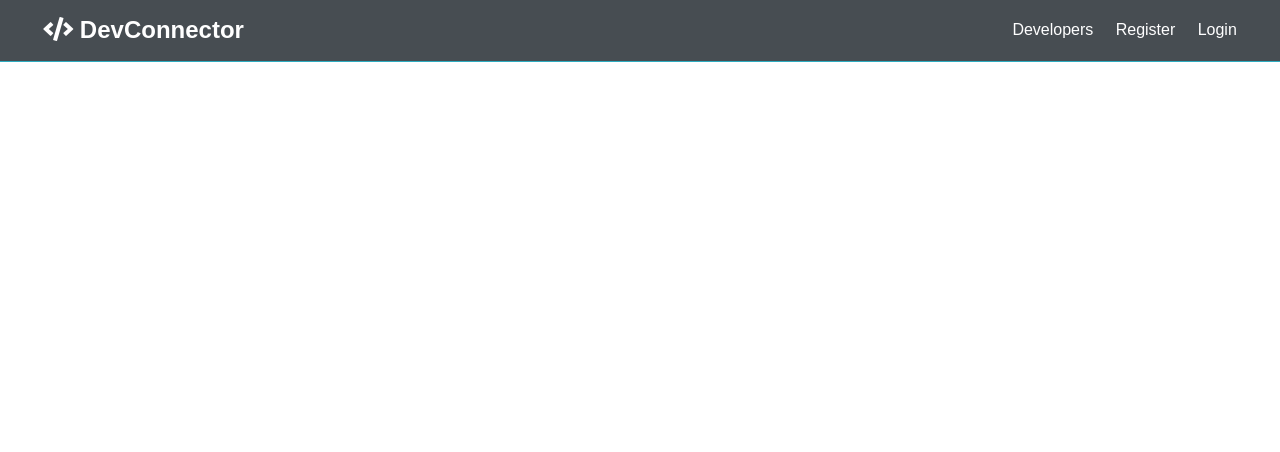
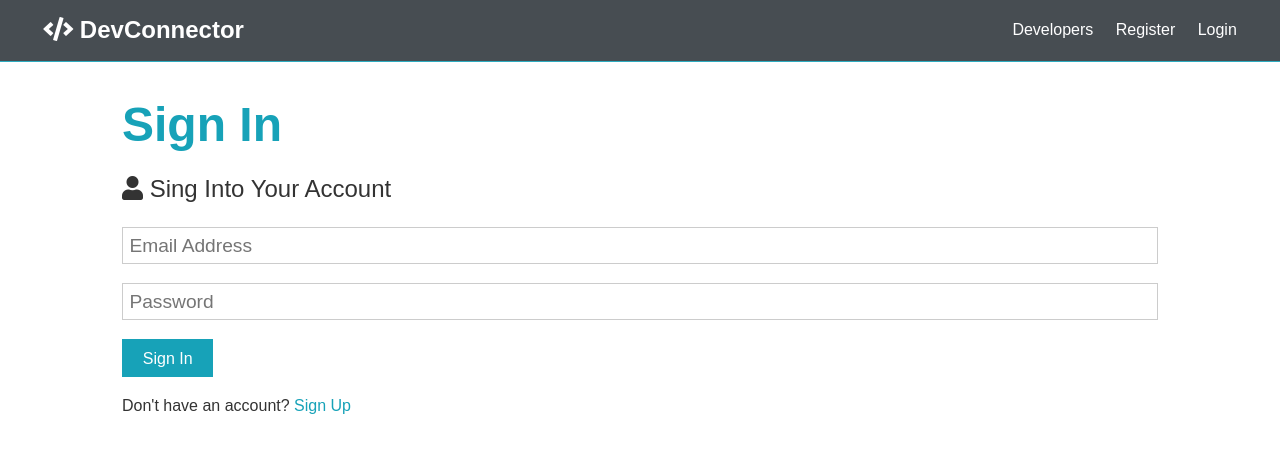
Before and after one commit to radheysm/Social-Network, a React (Create React App) app in the folder client/: page /login in a window 1280 px wide. Shown: the top 452 px of the page. Built offline with nearby package versions, Linux system fonts and the light colour scheme.

Commit message:
Login Form Created and data recieved later connect with database for login

```diff
--- a/client/src/components/auth/Login.js
+++ b/client/src/components/auth/Login.js
@@ -1,10 +1,54 @@
-import React from 'react';
+import React, {Fragment, useState} from 'react';
+import {Link} from 'react-router-dom';
+// import axios from 'axios';
+const Login = () =>{
+    const [formData, setFormData] = useState({
+        email:'',
+        password:''
+    });
 
-const Login = () =>{
+    const {email,password} = formData;
+
+    const onChange = e => setFormData({...formData, [e.target.name]:e.target.value});
+
+    const onSubmit = async e => {
+       e.preventDefault();
+       console.log("SUCCESS");
+
+    };
+
     return (
-        <div>
-
+        <Fragment>
+            <h1 className="large text-primary">Sign In</h1>
+      <p className="lead"><i className="fas fa-user"></i> Sing Into Your Account</p>
+      <form className="form" onSubmit = {e => onSubmit(e)} >
+        <div className="form-group">
+          <input
+          type="email"
+          placeholder="Email Address"
+          name="email"
+          value={email}
+          onChange = {e => onChange(e)}
+          required
+          />
         </div>
+        <div className="form-group">
+          <input
+            type="password"
+            placeholder="Password"
+            name="password"
+            value={password}
+            onChange = {e => onChange(e)}
+            minLength="6"
+            required
+          />
+        </div>
+        <input type="submit" className="btn btn-primary" value="Sign In" />
+      </form>
+      <p className="my-1">
+        Don't have an account? <Link to="/register">Sign Up</Link>
+      </p>
+        </Fragment>
     );
 };
 
```
